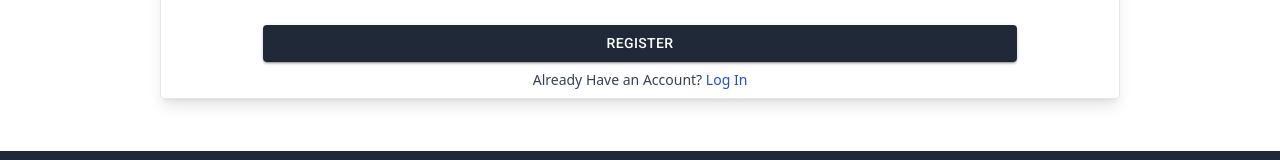
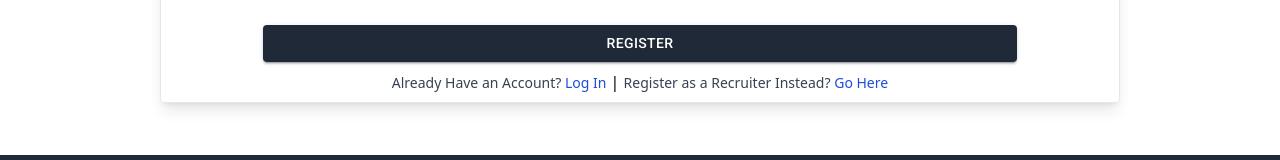
Before and after one commit to han4solecode/Asri-ATS-FE, a React (Vite) app: page /register-company in a window 1280 px wide. Shown: the part 666-826 px from the top of the page. Built offline with nearby package versions, Linux system fonts and the light colour scheme; no server answers.

Commit message:
add recruiter registration text and link

```diff
--- a/src/pages/RegisterCompanyPage.jsx
+++ b/src/pages/RegisterCompanyPage.jsx
@@ -290,12 +290,24 @@ function RegisterCompanyPage(props) {
             >
               {isLoading ? "Submiting Registration Request..." : "Register"}
             </Button>
+            <div className="text-center">
               <span className="text-sm text-gray-700">
                 Already Have an Account?{" "}
                 <Link to="/login" className="text-blue-700 hover:underline">
                   Log In
                 </Link>
+              </span>{" "}
+              |{" "}
+              <span className="text-sm text-gray-700">
+                Register as a Recruiter Instead?{" "}
+                <Link
+                  to="/register-company/recruiter-request/new"
+                  className="text-blue-700 hover:underline"
+                >
+                  Go Here
+                </Link>
               </span>
+            </div>
           </div>
         </form>
       </div>
```
Lines whose indentation alone changed are shown as unchanged.
